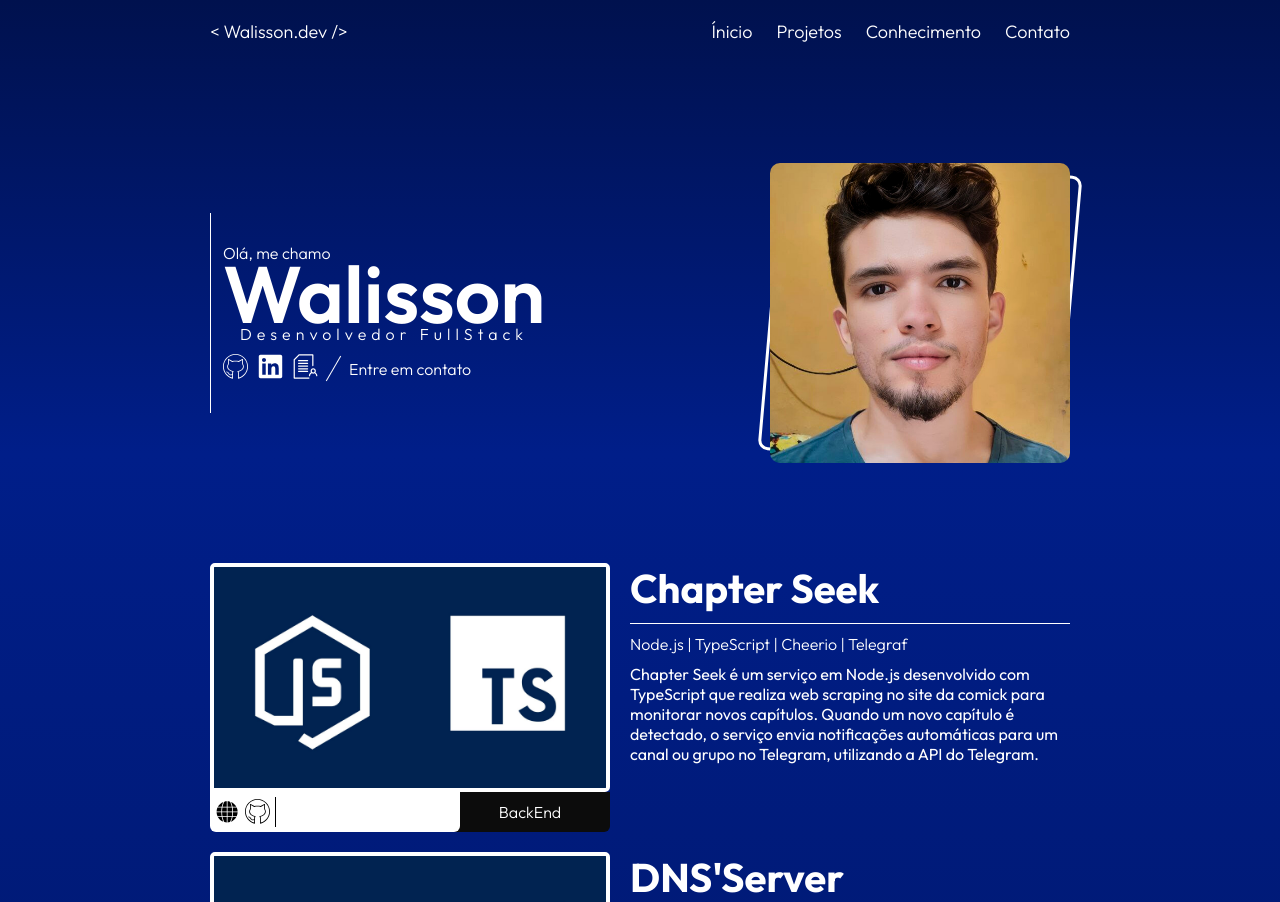
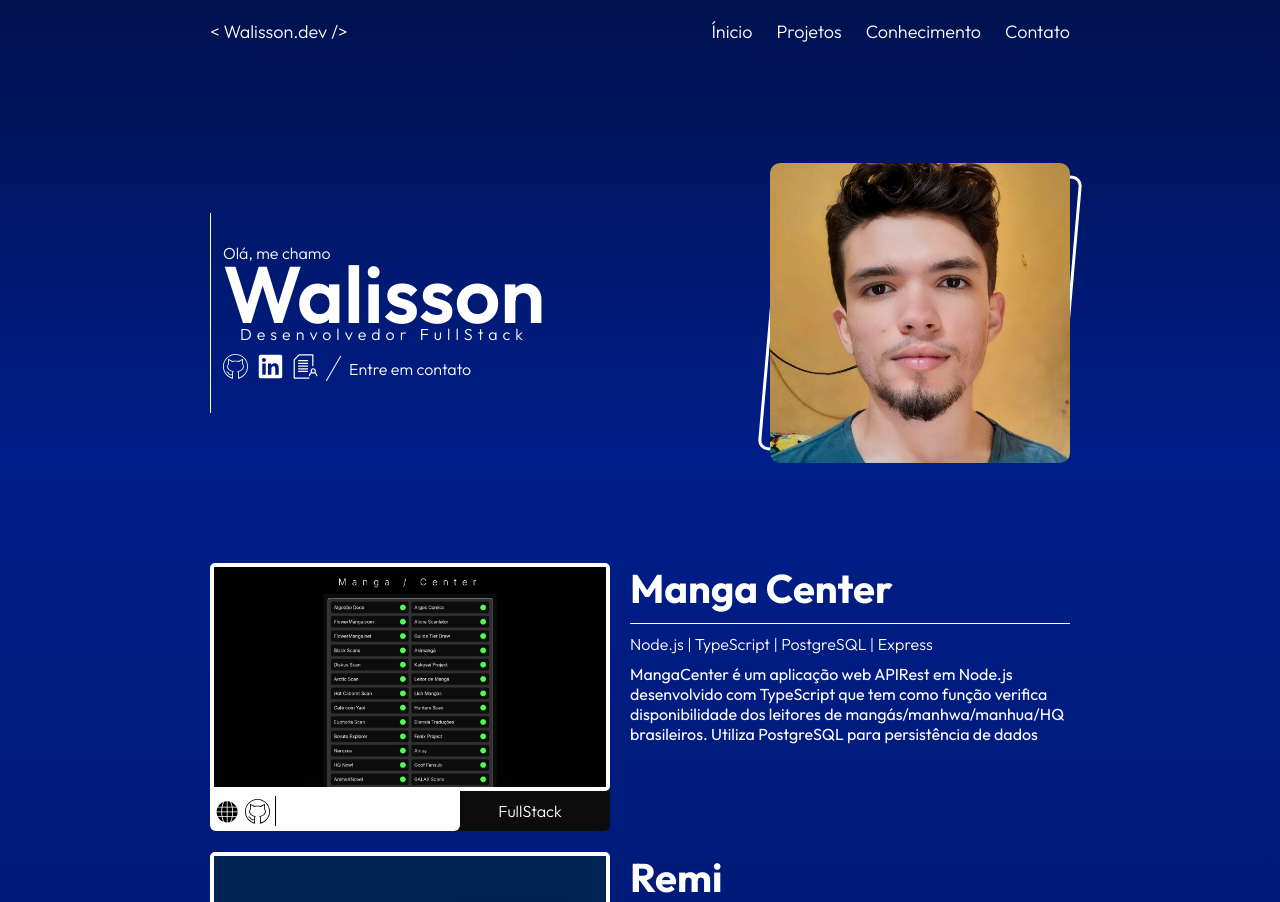
Before and after one commit to Sileniz/personalWebsite, a Next.js app: page / in a window 1280 px wide. Shown: the top 902 px of the page. Built offline with nearby package versions, Linux system fonts and the light colour scheme.

Commit message:
new project and curriculum update

```diff
--- a/src/app/components/footer/footer.tsx
+++ b/src/app/components/footer/footer.tsx
@@ -6,7 +6,7 @@ export default function Footer(){
             <p className={styles.title}>Desenvolvido por:
             <Link className={styles.linkGithub}
             href="https://github.com/Sileniz"
-            title="Github profile"> Walisson</Link> &lt;/&gt;</p>
+            title="Github profile" target='_blank' rel='noopener nofollow noreferrer'> Walisson</Link> &lt;/&gt;</p>
             <p className={styles.frase}>Feito com amor e muito café &#x2665;</p>
         </footer>
     )
--- a/src/app/components/iconsMain/iconsMain.tsx
+++ b/src/app/components/iconsMain/iconsMain.tsx
@@ -14,7 +14,7 @@ export default function Icons(){
     return(
         <div className={styles.mainContainer}>
             <div className={styles.containerImage}>{icons.map((item, key) => (
-                <Link href={item.href} key={key} target='_blank'>
+                <Link href={item.href} key={key} target='_blank' rel='noopener nofollow noreferrer'>
                     <Image src={item.src}
                     alt={`${item.name}'s image`} title={`${item.name}'s icon`}
                     onMouseEnter={() => info(item.name)}
--- a/src/app/components/linksProjects/linksProjects.tsx
+++ b/src/app/components/linksProjects/linksProjects.tsx
@@ -19,7 +19,7 @@ export default function LinksProjects({site, projectType, github}: linksProjects
     return(
         <div className={styles.divProjects} id="projectID">
             <div className={styles.Repo}>{iconsProject.map((data, key) => (
-                <Link href={data.name == "Repositório" ? github : site} style={{display: 'flex'}} key={`icon-${key}`} target="_blank">
+                <Link href={data.name == "Repositório" ? github : site} style={{display: 'flex'}} key={`icon-${key}`} target="_blank" rel='noopener nofollow noreferrer'>
                     <Image
                     src={data.src} alt={`${data.name}'s icon`}
                     onMouseEnter={() => info(data.name)}
--- a/src/app/libs/project.ts
+++ b/src/app/libs/project.ts
@@ -2,6 +2,7 @@ import NexAnime from "@images/NexAnime.png"
 import JustWaifu from '@images/JustWaifu.png'
 import Portfolio from '@images/Portfolio.png'
 import ChatTcp from '@images/Chat_TCP.jpg'
+import MangaCenter from '@images/MangaCenter.png'
 import { StaticImageData } from "next/image";
 
 interface Project {
@@ -16,15 +17,24 @@ interface Project {
 
 const projects: Project[] = [
     {
+        Github: 'https://github.com/Sileniz/MangaCenter_Server',
+        Project: 'https://mangacenter.vercel.app/',
+        projectName: "Manga Center",
+        technologiesUsed: "Node.js | TypeScript | PostgreSQL | Express",
+        projectType: "FullStack",
+        imageSrc: MangaCenter,
+        projectDescription: "MangaCenter é um aplicação web APIRest em Node.js desenvolvido com TypeScript que tem como função verifica disponibilidade dos leitores de mangás/manhwa/manhua/HQ brasileiros. Utiliza PostgreSQL para persistência de dados"
+    },
+    {
         Github: 'https://github.com/Sileniz/Chapter_seek',
         Project: '#',
-        projectName: "Chapter Seek",
+        projectName: "Remi",
         technologiesUsed: "Node.js | TypeScript | Cheerio | Telegraf",
         projectType: "BackEnd",
         imageSrc: ChatTcp,
-        projectDescription: "Chapter Seek é um serviço em Node.js desenvolvido com TypeScript que realiza web scraping no site da comick para monitorar novos capítulos. Quando um novo capítulo é detectado, o serviço envia notificações automáticas para um canal ou grupo no Telegram, utilizando a API do Telegram."
+        projectDescription: "Remi é um serviço em Node.js desenvolvido com TypeScript que realiza web scraping no site da comick para monitorar novos capítulos. Quando um novo capítulo é detectado, o serviço envia notificações automáticas para um canal ou grupo no Telegram, utilizando a API do Telegram."
     },
-    {
+    /*{
         Github: 'https://github.com/Sileniz/DNS_Server',
         Project: '#',
         projectName: "DNS'Server",
@@ -32,7 +42,7 @@ const projects: Project[] = [
         projectType: "BackEnd",
         imageSrc: ChatTcp,
         projectDescription: "Este projeto é um servidor DNS simples que utiliza o protocolo UDP para resolver consultas DNS. O servidor é implementado em TypeScript."
-    },
+    },*/
     {
         Github: 'https://github.com/Sileniz/Chat_TCP',
         Project: '#',
```
Also changed, not shown: public/images/MangaCenter.png (added), 1 other file (tests, documents, lock files or other folders).
